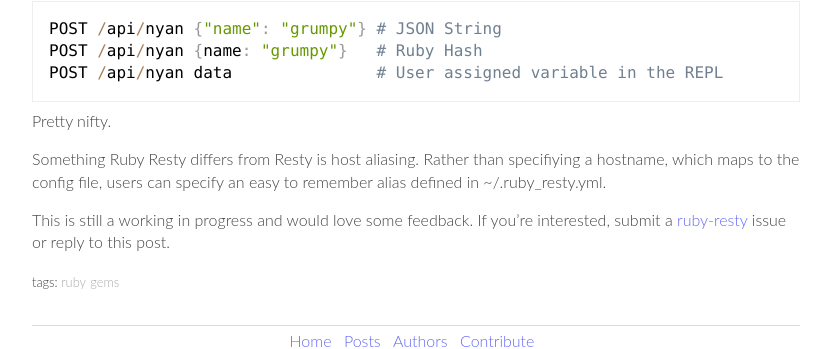
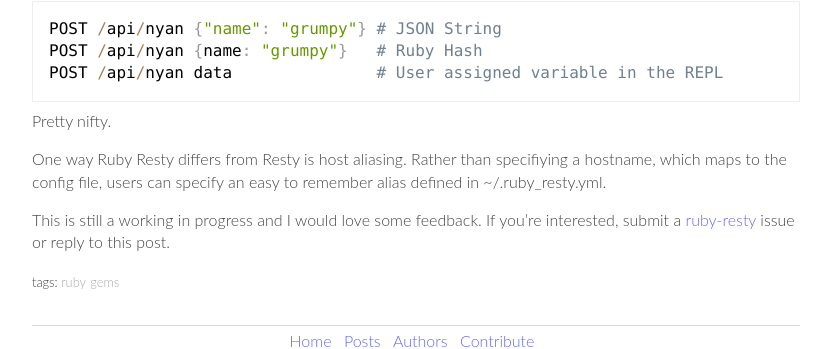
Before and after one commit to growingdevs/growingdevs.github.io, a Jekyll site: the page built from _posts/2013-09-18-ruby-resty.md, in a window 1280 px wide. Shown: the part 558-907 px from the top of the page, without its empty margins (224-1055 px from the left). Built offline with Jekyll 4.4.1, drawn with Linux system fonts in a browser that asks for light colours; comment, search, counter and statistics services are not loaded.

Commit message:
Update typos

```diff
--- a/_posts/2013-09-18-ruby-resty.md
+++ b/_posts/2013-09-18-ruby-resty.md
@@ -39,10 +39,10 @@ POST /api/nyan data               # User assigned variable in the REPL
 
 Pretty nifty.
 
-Something Ruby Resty differs from Resty is host aliasing. Rather than specifiying a hostname,
+One way Ruby Resty differs from Resty is host aliasing. Rather than specifiying a hostname,
 which maps to the config file, users can specify an easy to remember alias defined in ~/.ruby_resty.yml.
 
-This is still a working in progress and would love some feedback. If you're interested,
+This is still a working in progress and I would love some feedback. If you're interested,
 submit a [ruby-resty][7] issue or reply to this post.
 
 [1]: https://github.com/micha/resty
```
Also changed, not shown: other parts of _posts/2013-09-18-ruby-resty.md (+0 -2 lines).
